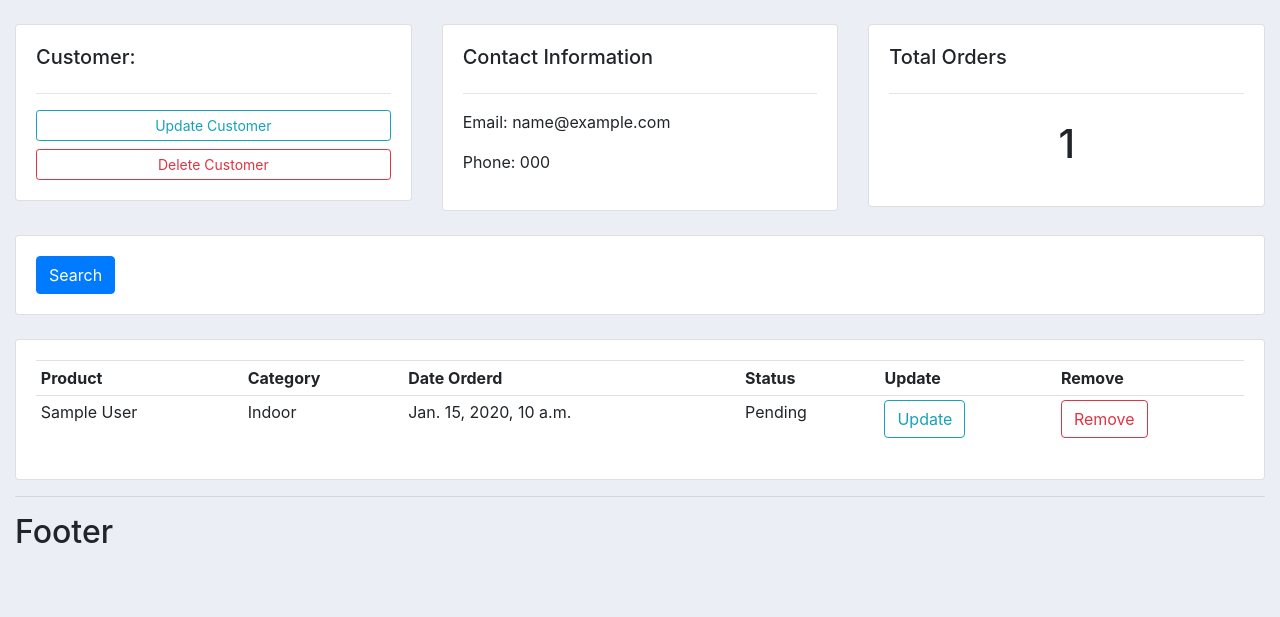
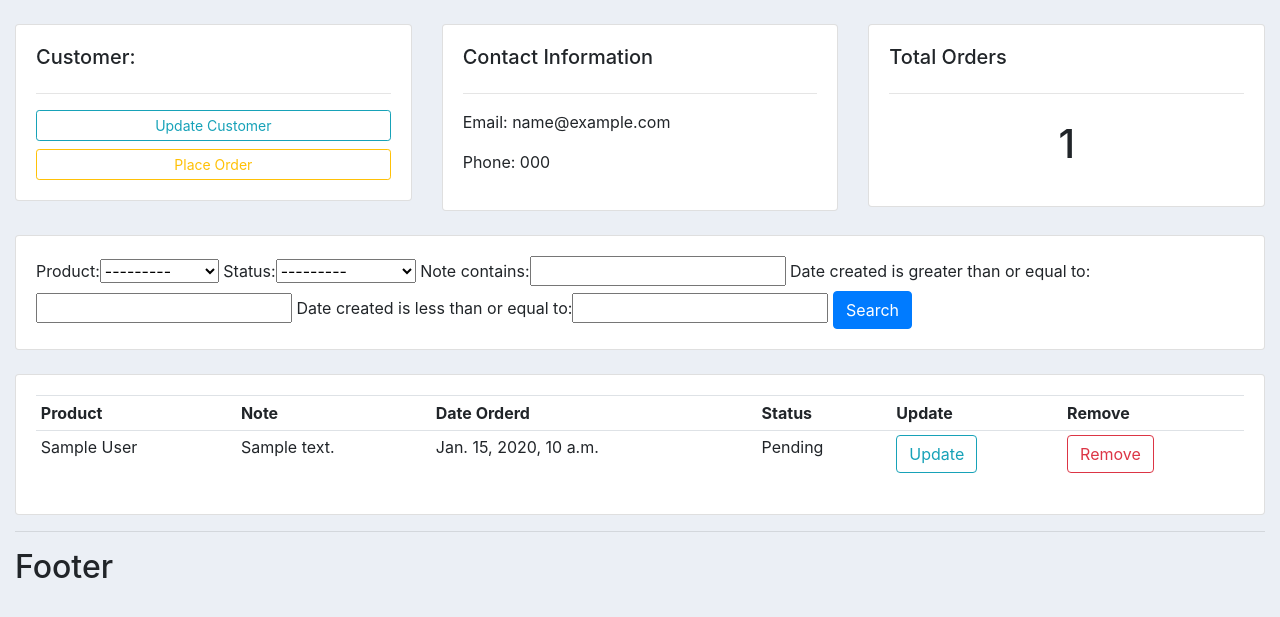
Before and after one commit to keys4words/dashboard, a Django app: page /customers/1/ in a window 1280 px wide. Shown: the part 86-703 px from the top of the page. Run offline with Django 3.2, Linux system fonts and the light colour scheme; tables that the repository leaves empty hold one stand-in row (values such as "Sample post"); some libraries are stand-ins or nearby versions.

Commit message:
add filters to search form

```diff
--- /dev/null
+++ b/crm1/accounts/filters.py
@@ -0,0 +1,14 @@
+import django_filters
+from django_filters import DateFilter, CharFilter
+from .models import *
+
+
+class OrderFilter(django_filters.FilterSet):
+    start_date = DateFilter(field_name="date_created", lookup_expr='gte')
+    end_date = DateFilter(field_name="date_created", lookup_expr='lte')
+    note = CharFilter(field_name='note', lookup_expr='icontains')
+
+    class Meta:
+        model = Order
+        fields = '__all__'
+        exclude = ['customer', 'date_created']
--- a/crm1/accounts/models.py
+++ b/crm1/accounts/models.py
@@ -43,6 +43,7 @@ class Order(models.Model):
     product = models.ForeignKey(Product, null=True, on_delete=models.SET_NULL)
     date_created = models.DateTimeField(auto_now_add=True, null=True)
     status = models.CharField(max_length=200, null=True, choices=STATUS)
+    note = models.CharField(max_length=1200, null=True)
 
     def __str__(self):
         return self.product.name
--- a/crm1/accounts/templates/accounts/customers.html
+++ b/crm1/accounts/templates/accounts/customers.html
@@ -10,7 +10,7 @@
 			<h5>Customer:</h5>
 			<hr>
 			<a class="btn btn-outline-info  btn-sm btn-block" href="">Update Customer</a>
-			<a class="btn btn-outline-danger  btn-sm btn-block" href="">Delete Customer</a>
+			<a class="btn btn-outline-warning  btn-sm btn-block" href="{% url 'create_order' customer.id  %}">Place Order</a>
 
 		</div>
 	</div>
@@ -39,7 +39,7 @@
 	<div class="col">
 		<div class="card card-body">
 			<form method="get">
-
+				{{myFilter.form}}
 		    <button class="btn btn-primary" type="submit">Search</button>
 		  </form>
 		</div>
@@ -54,7 +54,7 @@
 			<table class="table table-sm">
 				<tr>
 					<th>Product</th>
-					<th>Category</th>
+					<th>Note</th>
 					<th>Date Orderd</th>
 					<th>Status</th>
 					<th>Update</th>
@@ -63,7 +63,7 @@
 				{% for order in orders %}
 				<tr>
 					<td>{{ order.product }}</td>
-					<td>{{ order.product.category }}</td>
+					<td>{{ order.note }}</td>
 					<td>{{ order.date_created }}</td>
 					<td>{{ order.status }}</td>
 					<td><a class="btn btn-outline-info" href="{% url 'update_order' order.id %}">Update</a></td>
--- a/crm1/accounts/templates/accounts/dashboard.html
+++ b/crm1/accounts/templates/accounts/dashboard.html
@@ -30,7 +30,6 @@
     <h5>LAST 5 ORDERS</h5>
     <hr />
     <div class="card card-body">
-      <a class="btn btn-outline-primary  btn-sm btn-block" href="{% url 'create_order' %}">Create Order</a>
       <table class="table table-sm">
         <tr>
           <th>Product</th>
--- a/crm1/accounts/urls.py
+++ b/crm1/accounts/urls.py
@@ -2,10 +2,13 @@ from django.urls import path
 from . import views
 
 urlpatterns = [
+
+
     path('', views.home, name='home'),
     path('products/', views.products, name='products'),
     path('customers/<str:pk>/', views.customers, name='customer'),
-    path('create_order/', views.createOrder, name='create_order'),
+
+    path('create_order/<str:pk>/', views.createOrder, name='create_order'),
     path('update_order/<str:pk>/', views.updateOrder, name='update_order'),
     path('delete_order/<str:pk>/', views.deleteOrder, name='delete_order'),
 ]
--- a/crm1/accounts/views.py
+++ b/crm1/accounts/views.py
@@ -1,7 +1,9 @@
 from django.shortcuts import render, redirect
 from django.http import HttpResponse
+from django.forms import inlineformset_factory
 from .models import *
 from .forms import OrderForm
+from .filters import OrderFilter
 
 def home(request):
     orders = Order.objects.all()
@@ -28,19 +30,30 @@ def customers(request, pk):
     customer = Customer.objects.get(id=pk)
     orders = customer.order_set.all()
     orders_count = orders.count()
-    context = {'customer': customer, 'orders':orders, 'orders_count':orders_count}
+
+    myFilter = OrderFilter(request.GET,queryset=orders)
+    orders = myFilter.qs
+
+    context = {'customer': customer,
+    'orders':orders,
+    'orders_count':orders_count,
+    'myFilter': myFilter}
     return render(request, 'accounts/customers.html', context)
 
-def createOrder(request):
-    form = OrderForm()
+def createOrder(request, pk):
+    OrderFormSet = inlineformset_factory(Customer, Order, fields = ('product', 'status'), extra=4)
+    customer = Customer.objects.get(id=pk)
+    formset = OrderFormSet(queryset=Order.objects.none(), instance=customer)
+    # form = OrderForm(initial={'customer': customer})
     if request.method == 'POST':
         # print('Printing POST: ', request.POST)
-        form = OrderForm(request.POST)
-        if form.is_valid():
-            form.save()
+        # form = OrderForm(request.POST)
+        formset = OrderFormSet(request.POST, instance=customer)
+        if formset.is_valid():
+            formset.save()
             return redirect('/')
 
-    context = {'form': form}
+    context = {'formset': formset}
     return render(request, 'accounts/order_form.html', context)
 
 def updateOrder(request, pk):
--- a/crm1/crm1/settings.py
+++ b/crm1/crm1/settings.py
@@ -38,6 +38,7 @@ INSTALLED_APPS = [
     'django.contrib.messages',
     'django.contrib.staticfiles',
     'accounts',
+    'django_filters',
 ]
 
 MIDDLEWARE = [
```
Also changed, not shown: crm1/accounts/templates/accounts/order_form.html (+7 -2 lines), crm1/accounts/migrations/0006_order_note.py (added).
